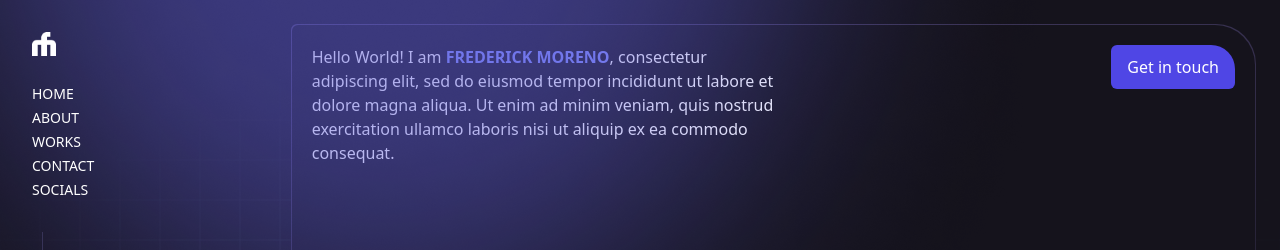
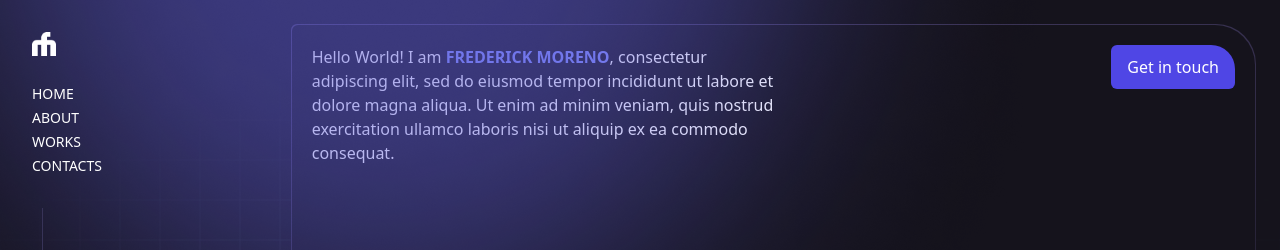
Before and after one commit to fwedwicc/FM-Portfolio, a React (Vite) app in the folder fm-portfolio/: page / in a window 1280 px wide. Shown: the top 250 px of the page. Built offline with nearby package versions, Linux system fonts and the light colour scheme.

Commit message:
Added constants and mapping for nav links for refactoring

```diff
--- a/fm-portfolio/src/App.jsx
+++ b/fm-portfolio/src/App.jsx
@@ -9,7 +9,7 @@ export default function App() {
         <Sidebar />
       </aside>
       {/* Hero Page */}
-      <main className='h-screen bg-grid bg-cover bg-center'>
+      <main className='h-screen bg-grid bg-cover bg-center' id='home'>
         <Hero />
       </main>
     </>
--- a/fm-portfolio/src/components/Sidebar.jsx
+++ b/fm-portfolio/src/components/Sidebar.jsx
@@ -1,6 +1,6 @@
 import React from 'react';
 import logo from '../assets/FM-logo.png';
-import { Socials } from '../constants';
+import { Socials, navLinks } from '../constants';
 
 const Sidebar = () => {
   return (
@@ -9,21 +9,11 @@ const Sidebar = () => {
       <div className='space-y-7'>
         <img src={logo} alt="FM-logo" className='w-[1.5rem] h-[1.5rem]' />
         <ul className='text-white text-sm uppercase space-y-1'>
-          <li>
-            <a href='' className='nav-link'>HOME</a>
-          </li>
-          <li>
-            <a href='' className='nav-link'>ABOUT</a>
-          </li>
-          <li>
-            <a href='' className='nav-link'>WORKS</a>
-          </li>
-          <li>
-            <a href='' className='nav-link'>CONTACT</a>
-          </li>
-          <li>
-            <a href='' className='nav-link'>SOCIALS</a>
-          </li>
+          {navLinks.map((nav, index) => (
+            <li key={index}>
+              <a href={`#${nav.id}`} className='nav-link'>{nav.title}</a>
+            </li>
+          ))}
         </ul>
       </div>
       {/* Vertical Divider */}
--- a/fm-portfolio/src/constants/index.js
+++ b/fm-portfolio/src/constants/index.js
@@ -1,4 +1,23 @@
 import { github, instagram, linkedin, facebook } from '../assets';
+
+export const navLinks = [
+  {
+    id: 'home',
+    title: 'HOME',
+  },
+  {
+    id: 'about',
+    title: 'ABOUT',
+  },
+  {
+    id: 'works',
+    title: 'WORKS',
+  },
+  {
+    id: 'contacts',
+    title: 'CONTACTS',
+  },
+]
 
 export const Socials = [
   {
--- a/fm-portfolio/src/index.css
+++ b/fm-portfolio/src/index.css
@@ -2,6 +2,11 @@
 @tailwind components;
 @tailwind utilities;
 
+@layer base {
+  html {
+    @apply scroll-smooth;
+  }
+}
 
 @layer components {
   .nav-link {
```
